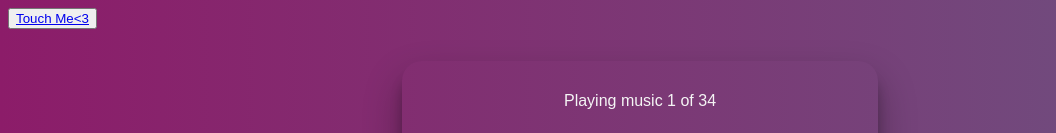
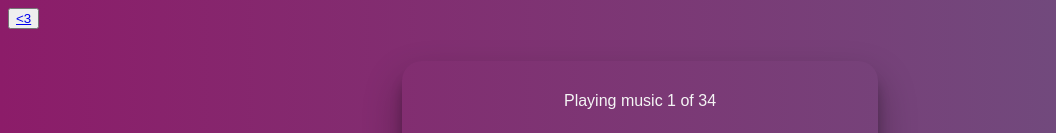
Before and after one commit to KizuKr/kizu-s-little-music-player, a plain HTML site: page index.html in a window 1280 px wide. Shown: the top 133 px of the page, without its empty margins (0-1056 px from the left). Drawn offline with Linux system fonts and the light colour scheme.

Commit message:
Add files via upload

```diff
--- a/index.html
+++ b/index.html
@@ -20,7 +20,7 @@
 </script>
 </head>
 <body>
-    <button><a href="https://kizukr.github.io/kizuheart.github.io/" target="_blank">Touch Me<3 </a></button>
+    <button><a href="https://kizukr.github.io/kizuheart.github.io/" target="_blank"> <3 </a></button>
  <amp-auto-ads type="adsense"
         data-ad-client="ca-pub-6480985059267620">
 </amp-auto-ads>
```
